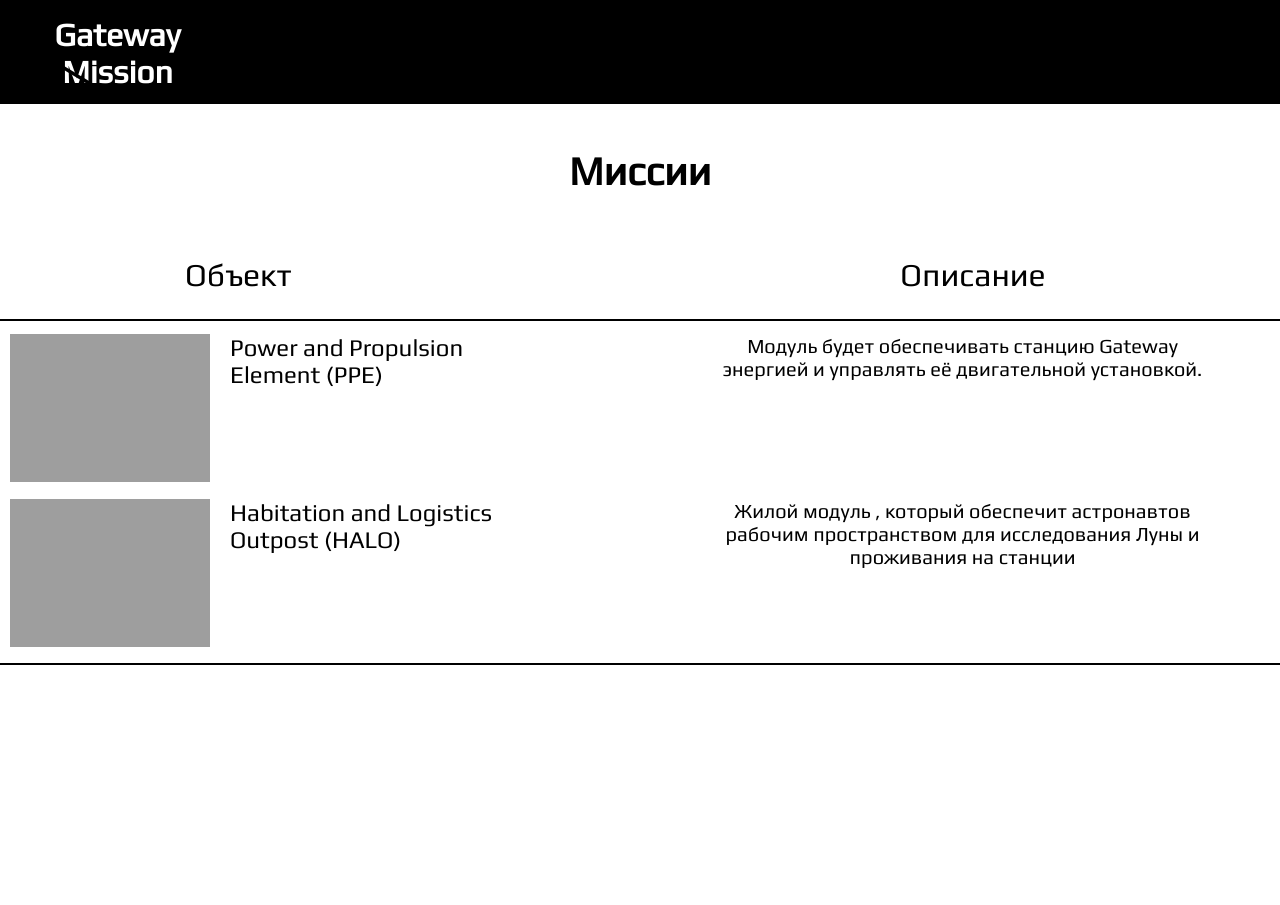
After one commit to Bizerman/camping, a Django app: page /gateway_mission/1/ in a window 1280 px wide. The commit adds this page. Shown: the top 905 px of the page. Run offline with Django 4.2, Linux system fonts and the light colour scheme.

Commit message:
add files

```diff
--- /dev/null
+++ b/RIP_lab1/static/css/mission.css
@@ -0,0 +1,211 @@
+
+.mission-page-content {
+  width: 100%;
+  height: auto;
+  display: flex;
+  flex-direction: column;
+  align-items: center;
+  align-content: center;
+  gap:60px;
+  position: absolute;
+  top: 148px;
+  overflow: hidden;
+}
+.mission-title {
+  width: 100%;
+  height: 48px;
+  color: rgba(0,0,0,1);
+  font-family: Play,sans-serif;
+  font-weight: Bold;
+  font-size: 40px;
+  text-align: center;
+}
+.mission-info {
+  width: auto;
+  height: auto;
+  display: flex;
+  flex-direction: column;
+  align-content: center;
+  gap: 16px;
+}
+.mission-frame-title {
+  width: 1366px;
+  height: 62px;
+}
+.product-column-title {
+  width: 176px;
+  padding-left: 228px;
+  margin-right: 605px;
+  color: rgba(0,0,0,1);
+  font-family: Play,sans-serif;
+  font-weight: normal;
+  font-size: 32px;
+  text-align: center;
+}
+.product-column-description {
+  width: 222px;
+  color: rgba(0,0,0,1);
+  font-family: Play,sans-serif;
+  font-weight: normal;
+  font-size: 32px;
+  opacity: 1;
+  text-align: center;
+}
+.price-title {
+  width: 77px;
+  color: rgba(0,0,0,1);
+  position: absolute;
+  left: 1214px;
+  font-family: Play,sans-serif;
+  font-weight: normal;
+  font-size: 32px;
+  opacity: 1;
+  text-align: center;
+}
+.mission-frame-info {
+  width: 1366px;
+  display: grid;
+  height: auto;
+  grid-template-columns: 1259px;
+  grid-row-gap: 17px;
+}
+.product{
+  width: 1259px;
+  height: auto;
+  display: flex;
+  flex-direction: row;
+  gap: 200px;
+  padding-left: 53px;
+}
+.card-frame-line-1{
+  width:100%;
+  height: 0;
+  border:1px solid rgba(0, 0, 0, 1);
+  margin-top: 26px;
+}
+.card-frame-line-2{
+  width:100%;
+  height: 0;
+  border:1px solid rgba(0, 0, 0, 1);
+}
+.products{
+  display: grid;
+  height: auto;
+  grid-template-columns: 1259px;
+  grid-row-gap: 17px;
+}
+.product-box {
+  width: auto;
+  height: auto;
+  display: flex;
+  flex-direction: row;
+  gap: 20px;
+}
+.product-info-box {
+  width: 476px;
+  height: 147px;
+  background-size: cover;
+  position: absolute;
+  left: 54px;
+  opacity: 1;
+  overflow: hidden;
+}
+.product-image{
+  width: 200px;
+  height: 148px;
+}
+.product-title {
+  width: 279px;
+  height: 62px;
+  color: rgba(0,0,0,1);
+  font-family: Play,sans-serif;
+  font-weight: normal;
+  font-size: 24px;
+  text-align: left;
+}
+.product-price {
+  width: 60px;
+  color: rgba(0,0,0,1);
+  position: absolute;
+  margin-top: 69px;
+  left: 185px;
+  font-family: Play,sans-serif;
+  font-weight: normal;
+  font-size: 20px;
+  opacity: 1;
+  text-align: left;
+}
+.product-description{
+  width: 100%;
+  height: 100%;
+  color: rgba(0,0,0,1);
+  font-family: Play,sans-serif;
+  font-weight: normal;
+  font-size: 20px;
+  text-align: center;
+}
+.quantity-box {
+  width: 139px;
+  height: 104px;
+  opacity: 1;
+  position: absolute;
+  left: 898px;
+  overflow: hidden;
+}
+.quantity-frame {
+  width: 139px;
+  height: 65px;
+  background: rgba(255,255,255,1);
+  opacity: 1;
+  border: 1px solid rgba(0,0,0,1);
+  overflow: hidden;
+}
+.quantity {
+  width: 12px;
+  color: rgba(0,0,0,1);
+  position: absolute;
+  top: 15px;
+  left: 62px;
+  font-family: Play,sans-serif;
+  font-weight: normal;
+  font-size: 24px;
+  opacity: 1;
+  text-align: center;
+}
+.quantity-minus {
+  width: 12px;
+  color: rgba(0,0,0,1);
+  position: absolute;
+  top: 8px;
+  left: 23px;
+  font-family: Play,sans-serif;
+  font-weight: normal;
+  font-size: 36px;
+  opacity: 1;
+  text-align: center;
+}
+.quantity-plus {
+  width: 16px;
+  color: rgba(0,0,0,1);
+  position: absolute;
+  top: 9px;
+  left: 101px;
+  font-family: Play,sans-serif;
+  font-weight: normal;
+  font-size: 36px;
+  opacity: 1;
+  text-align: center;
+}
+.delete-product-btn {
+  width: 138px;
+  color: rgba(0,0,0,1);
+  position: absolute;
+  top: 65px;
+  left: 0px;
+  text-decoration: underline;
+  font-family: Play,sans-serif;
+  font-weight: normal;
+  font-size: 20px;
+  opacity: 1;
+  text-align: center;
+}
--- a/RIP_lab1/templates/base.html
+++ b/RIP_lab1/templates/base.html
@@ -12,7 +12,7 @@
 <body>
 	<div class="all-page-group">
         <div class="head">
-            <a href='{% url 'products_url' %}'>
+            <a href='{% url 'gateway_products_url' %}'>
                 <span class="home-btn-text">Gateway Mission</span>
                 <div class="home-btn-line"></div>
             </a>
--- a/RIP_lab1/templates/product.html
+++ b/RIP_lab1/templates/gateway_product.html
@@ -1,8 +1,8 @@
 {% extends 'base.html' %}
-{% block title %}{{ product.title }} - Gateway mission store{% endblock %}
+{% block title %}{{ product.title }} - GM{% endblock %}
 {% block css %}
     {% load static %}
-    <link rel="stylesheet" type="text/css" href="{% static 'css/product.css' %}">
+    <link rel="stylesheet" type="text/css" href="{% static 'css/gateway_product.css' %}">
 {% endblock %}
 {% block content %}
     <div class="product-page-content">
--- /dev/null
+++ b/RIP_lab1/templates/mission.html
@@ -0,0 +1,30 @@
+{% extends 'base.html' %}
+{% block title %}Your mission - GM{% endblock %}
+{% block css %}
+    {% load static %}
+    <link rel="stylesheet" type="text/css" href="{% static 'css/mission.css' %}">
+{% endblock %}
+{% block content %}
+    <div class="mission-page-content">
+        <span class="mission-title">Миссии</span>
+        <div class="mission-info">
+            <div class="mission-frame-title">
+                <span class="product-column-title">Объект</span>
+                <span class="product-column-description">Описание</span>
+                <div class="card-frame-line-1"></div>
+            </div>
+            <div class="mission-frame-info">
+                    {% for gateway_el in order.gateway_el %}
+                        <div class="product">
+                            <div class="product-box">
+                                <img src="{{ gateway_el.image }}" class="product-image">
+                                <span class="product-title">{{ gateway_el.title }}</span>
+                            </div>
+                            <span class="product-description">{{ gateway_el.description }}</span>
+                        </div>
+                    {% endfor %}
+            </div>
+            <div class="card-frame-line-2"></div>
+        </div>
+    </div>
+{% endblock %}
--- a/RIP_lab1/views.py
+++ b/RIP_lab1/views.py
@@ -1,63 +1,76 @@
 from django.shortcuts import render
-products = [{'id': 1,
+gateway_el = [{'id': 1,
              'title': 'Cygnus',
              'description': 'Автономный грузовой космический корабль одноразового использования.',
-             'image':'http://127.0.0.1:9000/img-for-rip/images/',
+             'image':'http://127.0.0.1:9000/img-for-rip/images/cygnus',
              'info':'Cygnus состоит из двух основных компонентов: сервисного модуля и грузового отсека. Сервисный модуль содержит двигатели, топливные баки, систему управления и другие системы, необходимые для управления полётом корабля. Грузовой отсек предназначен для перевозки различных грузов, таких как продукты питания, научное оборудование, материалы для экспериментов и т. д.\n'
-                    'Корабль запускается с помощью ракеты-носителя Antares, которая выводит его на орбиту. После отделения от ракеты-носителя Cygnus использует свои двигатели для корректировки орбиты и сближения с Международной космической станцией. Стыковка с МКС осуществляется с помощью манипулятора Canadarm2, который захватывает корабль и подводит его к стыковочному узлу станции.\n'
-                    'После разгрузки груза Cygnus может быть использован для проведения экспериментов или для возвращения грузов с МКС на Землю. Для этого корабль отделяется от станции и возвращается в атмосферу Земли, где его грузовой отсек сгорает, а оставшиеся части падают в океан.\n'
+                    '\tКорабль запускается с помощью ракеты-носителя Antares, которая выводит его на орбиту. После отделения от ракеты-носителя Cygnus использует свои двигатели для корректировки орбиты и сближения с Международной космической станцией. Стыковка с МКС осуществляется с помощью манипулятора Canadarm2, который захватывает корабль и подводит его к стыковочному узлу станции.\n'
+                    '\tПосле разгрузки груза Cygnus может быть использован для проведения экспериментов или для возвращения грузов с МКС на Землю. Для этого корабль отделяется от станции и возвращается в атмосферу Земли, где его грузовой отсек сгорает, а оставшиеся части падают в океан.\n'
              },
             {'id': 2,
             'title': 'Power and Propulsion Element (PPE)',
              'description': 'Модуль будет обеспечивать станцию Gateway энергией и управлять её двигательной установкой.',
-             'image':'http://127.0.0.1:9000/img-for-rip/images/',
-             'info':''},
+             'image':'http://127.0.0.1:9000/img-for-rip/images/PPE',
+             'info':'Энерго-двигательный модуль обеспечит электроснабжение, маневрирование, контроль ориентации, системы связи и возможность стыковки. Испытательный запуск готового модуля на коммерческой ракете уже запланирован к концу 2022 года.\n'
+                    '\tОсновой конструкции энерго-двигательного модуля станет платформа класса 1300 от Maxar Technologies, которая является самой популярной на сегодняшний день. На орбите находится 91 спутник, спроектированный на базе этой платформы, которая также является основой и для миссии NASA «Психея» (Psyche) (по исследованию металлического астероида в 2026 году), а также космического аппарата «Restore-L», который будет заправлять спутник Landsat-7 в 2022 году.\n'
+                    '\tМаневрирование и перемещение станции между окололунными орбитами обеспечит электрический ракетный двигатель, в котором в качестве источника энергии для создания тяги используются солнечные батареи.\n'
+                    '\tКлючевым элементом энерго-двигательного модуля будет солнечная батарея Roll Out Solar Array (ROSA), которая успешно прошла испытания на МКС в 2017 году. ROSA — модульная система солнечных батарей, которая сворачивается для запуска спутника, а не складывается как гармошка. Технология может масштабироваться до 200 кВт и выше для работы с высокой мощностью. Опыт работы Maxar с солнечными электрическими ракетными двигателями включает в себя 36 космических аппаратов, находящихся сегодня на орбите, и более 100 000 часов в эксплуатации.\n'
+                    '\tСтоимость создания энерго-двигательного модуля составила 375 миллионов долларов. При условии успешного завершения демонстрационного периода длительностью до года, NASA может приобрести разработку для использования в качестве первого элемента станции Gateway.\n'},
             {'id': 3,
              'title': 'Dragon Crew Spacecraft',
              'description': 'Автономный космический корабль, предназначенный для доставки экипажа и критически важных грузов на орбиту.',
-             'image':'http://127.0.0.1:9000/img-for-rip/images/',
-             'info' : 'Размеры - S-XXL\n'
-                      'Состав - Хлопок 60% / Полиэстр 40%'},
+             'image':'http://127.0.0.1:9000/img-for-rip/images/dragon_crew',
+             'info' : 'Dragon Crew имеет длину около 8,1 метра и диаметр около 4 метров. Корабль состоит из двух основных частей: герметичного отсека, в котором находятся астронавты во время полёта, и негерметичного грузового отсека, который используется для перевозки грузов.\n'
+                      '\tГерметичный отсек корабля оснащён системой жизнеобеспечения, которая обеспечивает астронавтов кислородом, водой и пищей. В отсеке также есть четыре иллюминатора, через которые астронавты могут наблюдать за окружающим пространством.\n'
+                      '\tНегерметичный грузовой отсек корабля может вместить до 500 килограммов груза. Грузовой отсек оснащён специальными креплениями, которые позволяют надёжно зафиксировать груз внутри корабля.\n'
+                      '\tКорабль Dragon Crew оснащён четырьмя двигателями Draco, которые используются для маневрирования на орбите и коррекции траектории полёта. Также на корабле установлены солнечные батареи, которые обеспечивают его электроэнергией.\n'
+                      '\tВ настоящее время корабль Dragon Crew используется NASA для доставки американских астронавтов на МКС и обратно.\n'},
             {'id': 4,
              'title': 'Habitation and Logistics Outpost (HALO)',
              'description': 'Жилой модуль , который обеспечит астронавтов рабочим пространством для исследования Луны и проживания на станции',
-             'image':'http://127.0.0.1:9000/img-for-rip/images/',
-             'info': 'Размеры - S-XXL\n'
-                     'Состав - Хлопок 60% / Полиэстр 40%'},
+             'image':'http://127.0.0.1:9000/img-for-rip/images/HALO',
+             'info': 'HALO представляет собой герметичный цилиндр диаметром около 4 метров и длиной около 8 метров. Модуль оснащён всем необходимым для комфортного проживания экипажа: жилыми отсеками, кухней, медицинским блоком, тренажёрным залом и зоной отдыха. Также в модуле есть стыковочный узел для приёма транспортных кораблей и шлюз для выхода в открытый космос.\n'
+                     '\tЖилой модуль HALO имеет многослойную структуру, которая обеспечивает защиту от радиации, микрометеоритов и экстремальных температур. Внутри модуля поддерживается искусственная атмосфера с регулируемым давлением, температурой и влажностью.\n'
+                     '\tМодуль HALO может быть использован как самостоятельная космическая станция или как часть более крупной орбитальной инфраструктуры. Он предназначен для научных исследований, космических путешествий и освоения дальнего космоса\n'},
             {'id': 5,
              'title': 'Starliner Crew Spacecraft',
              'description': 'Коммерческий космический корабль компании Boeing для перевозки людей.',
-             'image':'http://127.0.0.1:9000/img-for-rip/images/',
-             'info' : 'Размеры - S-XXL\n'
-                      'Состав - Хлопок 60% / Полиэстр 40%'},
+             'image':'http://127.0.0.1:9000/img-for-rip/images/starliner',
+             'info' : 'Starliner имеет длину около 5 метров и диаметр около 4,5 метра. Корабль состоит из двух основных частей: герметичного отсека, в котором находятся астронавты во время полёта, и негерметичного грузового отсека, который используется для перевозки грузов.\n'
+                      '\tГерметичный отсек корабля оснащён системой жизнеобеспечения, которая обеспечивает астронавтов кислородом, водой и пищей. В отсеке также есть иллюминаторы, через которые астронавты могут наблюдать за окружающим пространством.\n'
+                      '\tНегерметичный грузовой отсек корабля может вместить до 100 килограммов груза. Грузовой отсек оснащён специальными креплениями, которые позволяют надёжно зафиксировать груз внутри корабля\n'
+                      '\tКорабль Starliner оснащён восемью двигателями, которые используются для маневрирования на орбите и коррекции траектории полёта. Также на корабле установлены солнечные батареи, которые обеспечивают его электроэнергией.\n'
+                      '\tВ настоящее время корабль Starliner проходит испытания и пока не используется NASA для доставки американских астронавтов на МКС и обратно.\n'},
             {'id': 6,
              'title': 'Dragon Cargo Spacecraft',
              'description': 'Доставляет грузы на МКС и способен возвращать грузы обратно на Землю.',
-             'image':'http://127.0.0.1:9000/img-for-rip/images/',
-             'info' : 'Размеры - S-XXL\n'
-                      'Состав - Хлопок 60% / Полиэстр 40%'},]
-orders = [{'id': 1,
-               'products': [{'id': 2,'title': 'Power and Propulsion Element (PPE)',
+             'image':'http://127.0.0.1:9000/img-for-rip/images/dragon_cargo',
+             'info' : 'Dragon Cargo имеет длину около 8,1 метра и диаметр около 3,7 метра. Корабль состоит из двух основных частей: герметичного отсека, в котором находится груз во время полёта, и негерметичного грузового отсека, который используется для перевозки больших объёмов груза.\n'
+                      '\tГерметичный отсек корабля оснащён системой контроля температуры и влажности, которая обеспечивает сохранность груза во время полёта. В отсеке также есть специальные крепления, которые позволяют надёжно зафиксировать груз внутри корабля.\n'
+                      '\tНегерметичный грузовой отсек корабля может вместить до 2500 килограммов груза. Грузовой отсек оснащён специальными креплениями, которые позволяют надёжно зафиксировать груз внутри корабля.\n'
+                      '\tКорабль Dragon Cargo оснащён четырьмя двигателями Draco, которые используются для маневрирования на орбите и коррекции траектории полёта. Также на корабле установлены солнечные батареи, которые обеспечивают его электроэнергией.\n'
+                      '\tВ настоящее время корабль Dragon Cargo используется NASA для доставки различных грузов на МКС и обратно.\n'},]
+gateway_missions = [{'id': 1,
+               'gateway_el': [{'id': 2,
+            'title': 'Power and Propulsion Element (PPE)',
              'description': 'Модуль будет обеспечивать станцию Gateway энергией и управлять её двигательной установкой.',
-             'image':'http://127.0.0.1:9000/img-for-rip/images/',
-             'info':''},{'id': 4,'title': 'Habitation and Logistics Outpost (HALO)',
+             'image':'http://127.0.0.1:9000/img-for-rip/images/PPE',},{'id': 4,
+             'title': 'Habitation and Logistics Outpost (HALO)',
              'description': 'Жилой модуль , который обеспечит астронавтов рабочим пространством для исследования Луны и проживания на станции',
-             'image':'http://127.0.0.1:9000/img-for-rip/images/',
-             'info': 'Размеры - S-XXL\n'
-                     'Состав - Хлопок 60% / Полиэстр 40%'}],
+             'image':'http://127.0.0.1:9000/img-for-rip/images/HALO',}],
                'quantity': 2}]
 
-def main_page_render(request):
-    order = next((item for item in orders if item['id'] == 1), None)
-    search_query = request.GET.get('gateway_el', '')
-    filtered_products = [
-        product for product in products
-        if search_query in product['title']
+def gateway_products_page_render(request):
+    gateway_order = next((item for item in gateway_missions if item['id'] == 1), None)
+    search_gateway_el = request.GET.get('gateway_el', '')
+    filtered_gateway_el = [
+        product for product in gateway_el
+        if search_gateway_el.lower() in product['title'].lower()
     ]
-    return render(request, 'products.html', {'data' : {'products' : filtered_products, 'order' : order, 'search':search_query}})
-def product_page_render(request,id):
-    product = next((item for item in products if item['id'] == id), None)
-    return render(request, 'product.html',{'product': product})
-def cart_page_render(request, id):
-    order = next((item for item in orders if item['id'] == id), None)
-    return render(request, 'orders.html', {'order': order})
+    return render(request, 'gateway_products.html', {'data' : {'gateway_el' : filtered_gateway_el, 'order' : gateway_order, 'search':search_gateway_el}})
+def gateway_product_page_render(request,id):
+    product = next((item for item in gateway_el if item['id'] == id), None)
+    return render(request, 'gateway_product.html',{'product': product})
+def mission_page_render(request, id):
+    order = next((item for item in gateway_missions if item['id'] == id), None)
+    return render(request, 'mission.html', {'order': order})
--- a/bmstu/urls.py
+++ b/bmstu/urls.py
@@ -21,7 +21,7 @@
 
 urlpatterns = [
     path('admin/', admin.site.urls),
-    path('', views.main_page_render, name='products_url'),
-    path('products/<int:id>/', views.product_page_render, name='product_url'),
-    path('order/<int:id>/', views.cart_page_render, name='orders_url')
+    path('', views.gateway_products_page_render, name='gateway_products_url'),
+    path('gateway_product/<int:id>/', views.gateway_product_page_render, name='gateway_product_url'),
+    path('gateway_mission/<int:id>/', views.mission_page_render, name='gateway_mission_url')
 ]
```
Also changed, not shown: RIP_lab1/templates/gateway_products.html (renamed from RIP_lab1/templates/products.html, +9 -9 lines), RIP_lab1/static/css/gateway_product.css (renamed from RIP_lab1/static/css/product.css), RIP_lab1/static/css/gateway_products.css (renamed from RIP_lab1/static/css/products.css).
